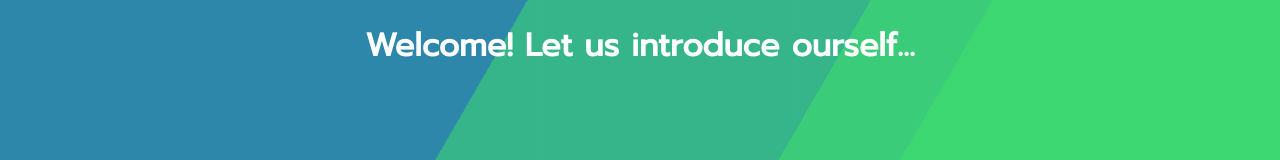
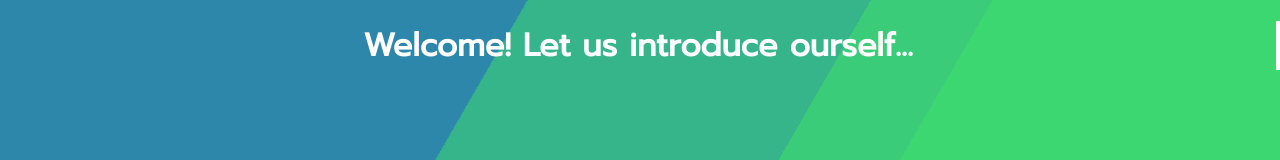
Before and after one commit to winwin2671/rush-project, a plain HTML site: page index.html in a window 1280 px wide. Shown: the top 160 px of the page. Drawn offline with Linux system fonts and the light colour scheme.

Commit message:
css changes

```diff
--- a/index.css
+++ b/index.css
@@ -48,4 +48,5 @@ body {
   font-family: 'Prompt', sans-serif;
   text-align: center;
   overflow: hidden;
+  border-right: 0.15em solid white;
 }
```
